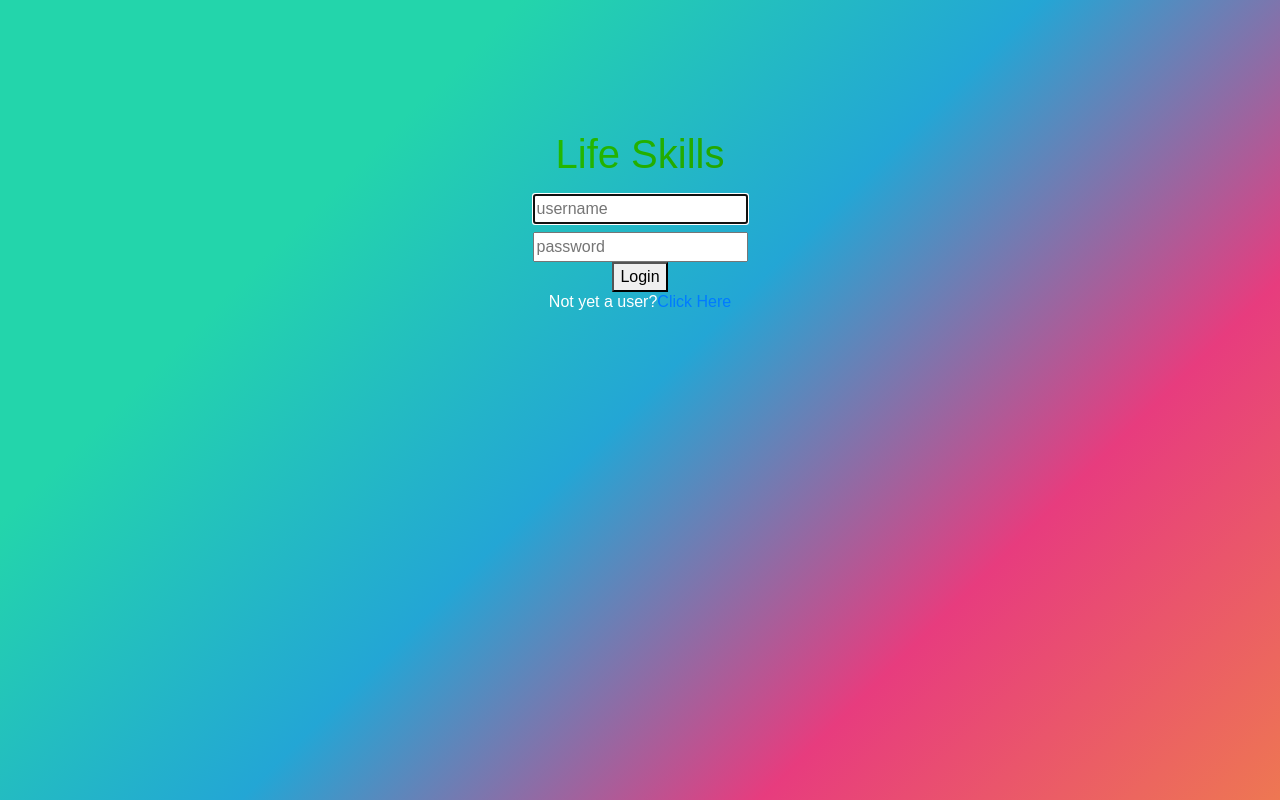
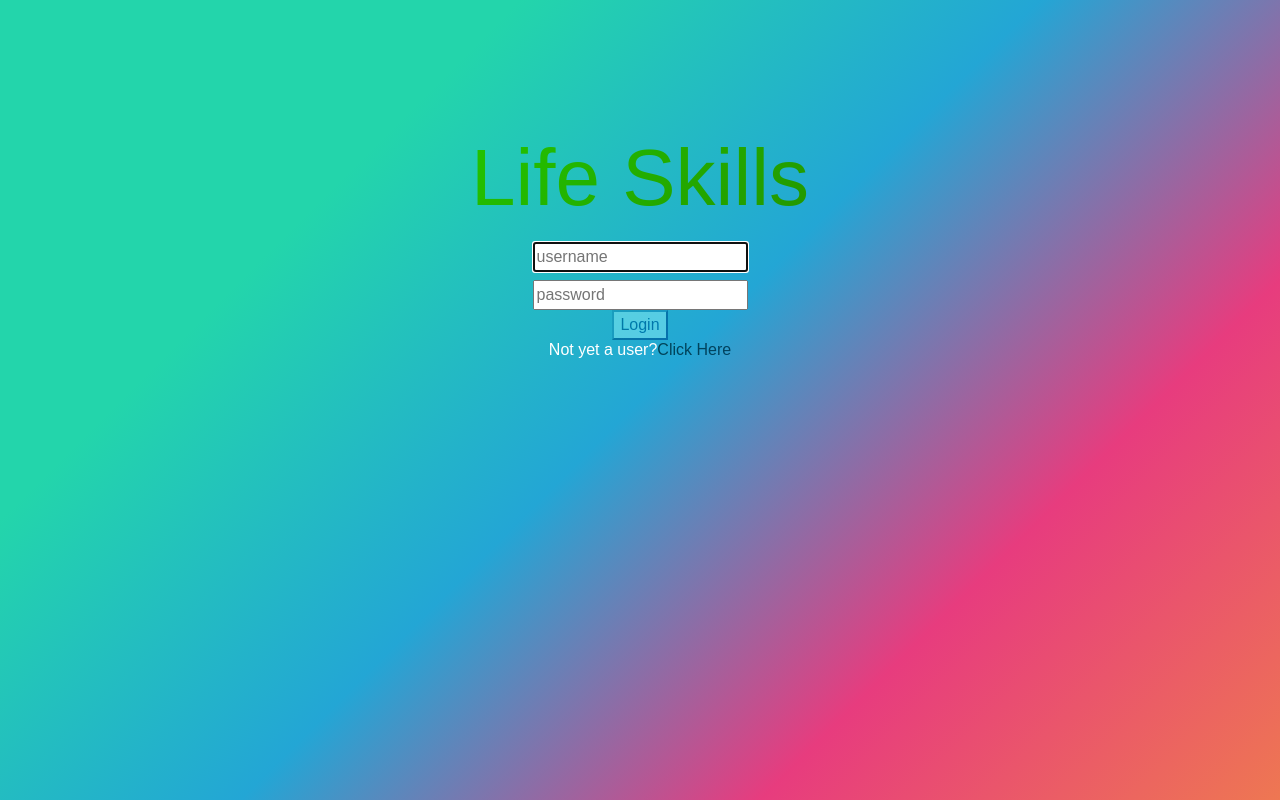
Before and after one commit to ehoover3/react-02-read-people, a React (Create React App) app: page /LifeSkills/ in a window 1280 px wide. Built offline with nearby package versions, Linux system fonts and the light colour scheme.

Commit message:
2bugs completed

```diff
--- a/src/components/0sidebar/RedditAPI.js
+++ b/src/components/0sidebar/RedditAPI.js
@@ -6,7 +6,7 @@ import { Accordion, Button, Card } from "react-bootstrap";
 
 function RedditAPI() {
   const [articles, setArticles] = useState([]);
-  const [subreddit, setSubreddit] = useState("webdev");
+  const [subreddit, setSubreddit] = useState("body_Language");
 
   // useEffect(() => {}, []);
   useEffect(() => {
@@ -30,7 +30,7 @@ function RedditAPI() {
       <Card>
         <Card.Header>
           <Accordion.Toggle as={Button} variant="link" eventKey="0">
-            Reddit API
+            Reddit
           </Accordion.Toggle>
         </Card.Header>
         <Accordion.Collapse eventKey="0">
--- a/src/components/1Login/Login.css
+++ b/src/components/1Login/Login.css
@@ -16,11 +16,13 @@
   animation-iteration-count: infinite;
   /* position: relative; */
 }
-
-#Login_Button {
+h1.Login {
+  font-size: 10vh;
+}
+.Login_Button {
   mix-blend-mode: soft-light;
 }
-#Login_Name {
+.Login_Name {
   mix-blend-mode: luminosity;
 }
 
@@ -101,7 +103,7 @@
   top: 130px;
 }
 
-#Login_Link {
+.Login_Link {
   color: #2a3f03;
 }
 
```
